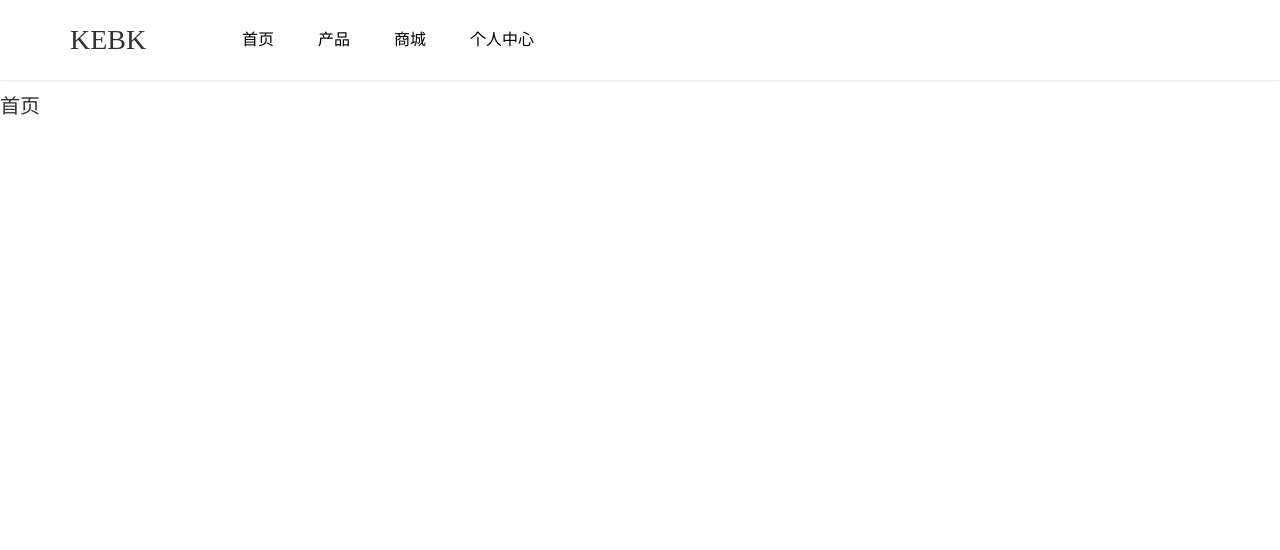
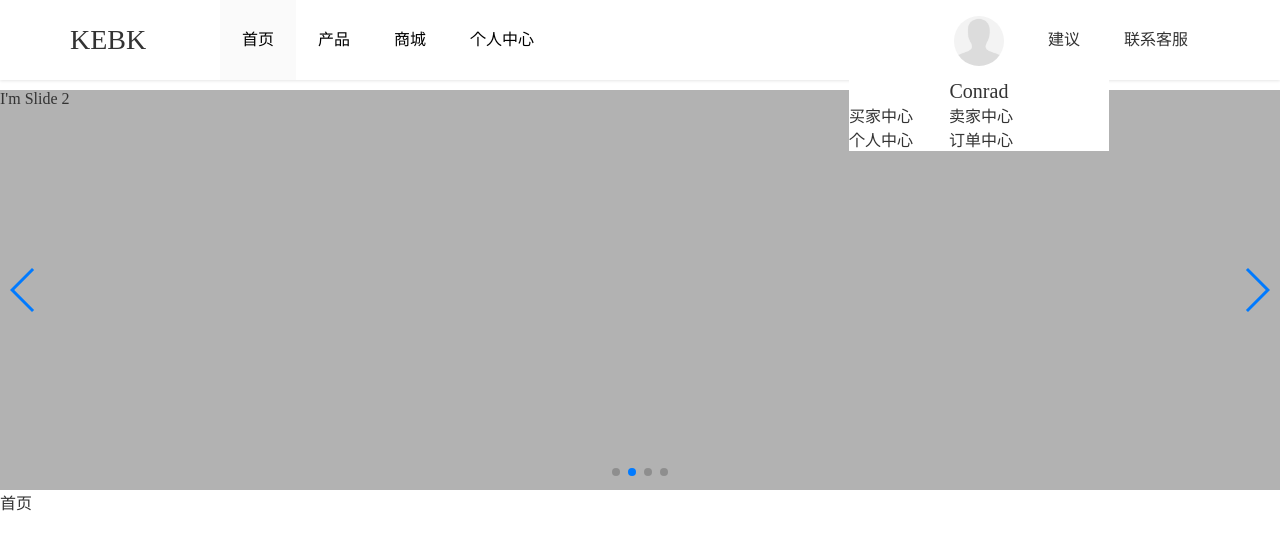
Before and after one commit to Kebk/kebk, a Vue app: page / in a window 1280 px wide. Shown: the top 550 px of the page. Built offline with nearby package versions, Linux system fonts and the light colour scheme.

Commit message:
codeing header and home-swiper

```diff
--- a/package.json
+++ b/package.json
@@ -9,6 +9,7 @@
   },
   "dependencies": {
     "vue": "^2.5.21",
+    "vue-awesome-swiper": "^3.1.3",
     "vue-router": "^3.0.1",
     "vuex": "^3.0.1"
   },
--- a/src/components/commonHeader.vue
+++ b/src/components/commonHeader.vue
@@ -6,9 +6,35 @@
       </div>
       <ul class="nav">
         <li v-for="(item,index) in list"
-            :key=index>
-          <router-link class="nav-item"
-                       :to=item.path>{{item.name}}</router-link>
+            :key=index
+            :class="[navActive===item.name? 'nav-acitve': '', 'nav-item']">
+          <router-link :to=item.path>{{item.title}}</router-link>
+        </li>
+      </ul>
+      <ul class="nav info">
+        <li class="info-item">
+          <img class="info-avator"
+               src="../assets/img/default-avator.jpg"
+               alt=""
+               @mouseover="showInfo"
+               @mouseout="hideInfo">
+          <transition name="fade">
+            <div class="info-menu">
+              <p class="info-name">Conrad</p>
+              <ul class="info-link">
+                <li>买家中心</li>
+                <li>卖家中心</li>
+                <li>个人中心</li>
+                <li>订单中心</li>
+              </ul>
+            </div>
+          </transition>
+        </li>
+        <li class="info-item">
+          <span>建议</span>
+        </li>
+        <li class="info-item">
+          <span>联系客服</span>
         </li>
       </ul>
     </div>
@@ -21,12 +47,25 @@ export default {
   data () {
     return {
       list: [
-        { name: '首页', path: '/' },
-        { name: '产品', path: '/product' },
-        { name: '商城', path: '/shop' },
-        { name: '个人中心', path: '/mime' }
-      ]
+        { name: 'home', title: '首页', path: '/' },
+        { name: 'product', title: '产品', path: '/product' },
+        { name: 'shop', title: '商城', path: '/shop' },
+        { name: 'mime', title: '个人中心', path: '/mime' }
+      ],
+      navActive: '', // 判断顶部导航栏选中状态\
+      isShowInfo: false
     }
+  },
+  methods: {
+    showInfo () {
+      this.isShowInfo = true
+    },
+    hideInfo () {
+      this.isShowInfo = false
+    }
+  },
+  created () {
+    this.navActive = this.$route.meta.nav
   }
 }
 </script>
@@ -53,12 +92,56 @@ export default {
         height 50px
     .nav
       float left
-      li
+      .nav-item
         float left
-        .nav-item
+        transition all 0.3s
+        &:hover
+          background rgba(0, 0, 0, 0.03)
+        a
           display block
           height 80px
           line-height 80px
           padding 0 22px
           color #000
+      .nav-acitve
+        background rgba(0, 0, 0, 0.02)
+    .info
+      float right
+      .info-item
+        position relative
+        float left
+        padding 0 22px
+        line-height 80px
+        span
+          line-height 80px
+          cursor pointer
+        .info-avator
+          width 50px
+          height 50px
+          border-radius 100%
+          vertical-align middle
+          cursor pointer
+        .info-menu
+          position absolute
+          width 260px
+          top 80px
+          left 50%
+          margin-left -130px
+          background #fff
+          z-index 2
+          .info-name
+            font-size 20px
+            text-align center
+            line-height normal
+          .info-link
+            line-height normal
+            li
+              float left
+              width 100px
+.fade-enter-active, .fade-leave-active {
+  transition: opacity .5s;
+}
+.fade-enter, .fade-leave-to /* .fade-leave-active below version 2.1.8 */ {
+  opacity: 0;
+}
 </style>
--- a/src/router.js
+++ b/src/router.js
@@ -9,22 +9,34 @@ export default new Router({
   routes: [{
     path: '/',
     name: 'home',
-    component: () => import(/* webpackChunkName: "home" */ './views/home.vue')
+    component: () => import(/* webpackChunkName: "home" */ './views/home.vue'),
+    meta: {
+      nav: 'home'
+    }
   },
   {
     path: '/shop',
     name: 'shop',
-    component: () => import(/* webpackChunkName: "shop" */ './views/shop.vue')
+    component: () => import(/* webpackChunkName: "shop" */ './views/shop.vue'),
+    meta: {
+      nav: 'shop'
+    }
   },
   {
     path: '/product',
     name: 'product',
-    component: () => import(/* webpackChunkName: "product" */ './views/product.vue')
+    component: () => import(/* webpackChunkName: "product" */ './views/product.vue'),
+    meta: {
+      nav: 'product'
+    }
   },
   {
     path: '/mime',
     name: 'mime',
-    component: () => import(/* webpackChunkName: "mime" */ './views/mime.vue')
+    component: () => import(/* webpackChunkName: "mime" */ './views/mime.vue'),
+    meta: {
+      nav: 'mime'
+    }
   }
   ]
 })
--- a/src/views/Home.vue
+++ b/src/views/Home.vue
@@ -1,23 +1,71 @@
 <template>
   <div class="home">
     <common-header></common-header>
+    <swiper class="home-swiper"
+            :options="swiperOption"
+            ref="mySwiper">
+      <!-- slides -->
+      <swiper-slide>I'm Slide 1</swiper-slide>
+      <swiper-slide>I'm Slide 2</swiper-slide>
+      <swiper-slide>I'm Slide 3</swiper-slide>
+      <swiper-slide>I'm Slide 4</swiper-slide>
+      <!-- Optional controls -->
+      <div class="swiper-pagination"
+           slot="pagination"></div>
+      <div class="swiper-button-prev"
+           slot="button-prev"></div>
+      <div class="swiper-button-next"
+           slot="button-next"></div>
+      <!-- <div class="swiper-scrollbar"
+           slot="scrollbar"></div> -->
+    </swiper>
     <span>首页</span>
   </div>
 </template>
 
 <script>
+import 'swiper/dist/css/swiper.css'
+import { swiper, swiperSlide } from 'vue-awesome-swiper'
 import CommonHeader from 'components/commonHeader.vue'
+
 export default {
   name: 'home',
+  data () {
+    return {
+      // swiper配置 https://www.swiper.com.cn/api/index.html
+      swiperOption: {
+        autoplay: {
+          delay: 3000,
+          stopOnLastSlide: false,
+          disableOnInteraction: true
+        }, // 可选选项，自动滑动
+        pagination: {
+          el: '.swiper-pagination'
+        },
+        navigation: {
+          nextEl: '.swiper-button-next',
+          prevEl: '.swiper-button-prev'
+        }
+      }
+    }
+  },
+  computed: {
+    swiper () {
+      return this.$refs.mySwiper.swiper
+    }
+  },
+  mounted () {
+    // current swiper instance
+    this.swiper.slideTo(0, 1000, false)
+  },
   components: {
-    CommonHeader
+    CommonHeader, swiper, swiperSlide
   }
 }
 </script>
 
 <style scoped lang="stylus">
-.home
-  height 100%
-  span
-    font-size 20px
+.home-swiper
+  height 400px
+  background rgba(0, 0, 0, 0.3)
 </style>
```
Also changed, not shown: src/assets/img/default-avator.jpg (added), 1 other file (tests, documents, lock files or other folders).
